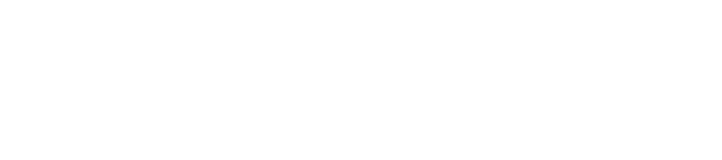
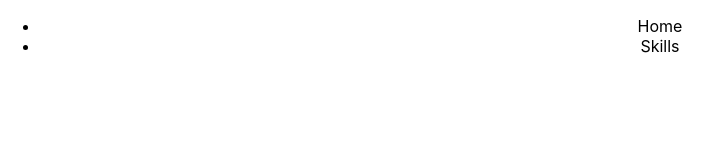
Before and after one commit to PawarisSueaaeim/Profile-Typescript, a React (Create React App) app: page / in a window 1280 px wide. Shown: the top 160 px of the page, without its empty margins (0-722 px from the left). Built offline with nearby package versions, Linux system fonts and the light colour scheme.

Commit message:
start navbar component

```diff
--- a/package.json
+++ b/package.json
@@ -10,7 +10,9 @@
     "@types/node": "^16.18.11",
     "@types/react": "^18.0.26",
     "@types/react-dom": "^18.0.10",
+    "bootstrap": "^5.2.3",
     "react": "^18.2.0",
+    "react-bootstrap": "^2.7.0",
     "react-dom": "^18.2.0",
     "react-scripts": "5.0.1",
     "typescript": "^4.9.4",
--- a/src/App.tsx
+++ b/src/App.tsx
@@ -1,11 +1,10 @@
-import React from 'react';
-import logo from './logo.svg';
+import Navbar from './components/Navbar';
 import './App.css';
 
 function App() {
   return (
     <div className="App">
-
+      <Navbar home='Home'/>
     </div>
   );
 }
--- /dev/null
+++ b/src/components/Navbar.tsx
@@ -0,0 +1,18 @@
+import React from "react";
+
+interface Navbar {
+    home: string,
+}
+
+const Navbar: React.FC<Navbar> = ({ home }) => {
+    return (
+        <nav>
+            <ul>
+                <li><a target='_blank'>{home}</a></li>
+                <li><a target='_blank'>Skills</a></li>
+            </ul>
+        </nav>
+    );
+};
+
+export default Navbar;
```
Also changed, not shown: src/components/Navbar.ts (deleted, +0 -22 lines), 1 other file (tests, documents, lock files or other folders).
